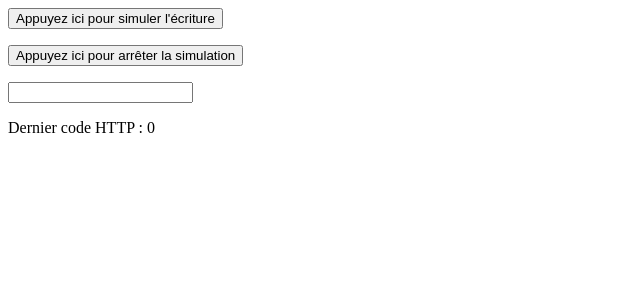
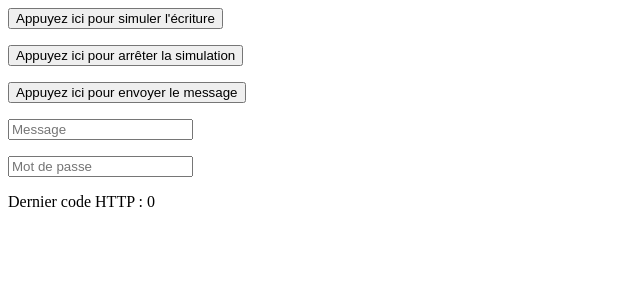
Before and after one commit to FlorianLeChat/Discord-Tunnel, a Next.js app in the folder src/main/ui/: page / in a window 1280 px wide. Shown: the top 300 px of the page, without its empty margins (0-640 px from the left). Built offline with nearby package versions, Linux system fonts and the light colour scheme.

Commit message:
Ajout des nouveaux outils côté front-end

```diff
--- a/src/main/ui/pages/index.tsx
+++ b/src/main/ui/pages/index.tsx
@@ -8,6 +8,7 @@ export default function Home()
 	// Déclaration des variables.
 	const [ code, setCode ] = useState( 0 );
 	const [ timer, setTimer ] = useState<NodeJS.Timer>();
+	const [ message, setMessage ] = useState( "" );
 	const [ password, setPassword ] = useState( "" );
 
 	const updatePassword = ( event: React.ChangeEvent<HTMLInputElement> ) =>
@@ -15,19 +16,21 @@ export default function Home()
 		setPassword( event.target.value );
 	};
 
-	// Permet d'envoyer une requête à l'API de Discord pour simuler l'écriture d'un message.
-	const runApiRequest = () =>
+	const updateMessage = ( event: React.ChangeEvent<HTMLInputElement> ) =>
 	{
-		fetch( window.location.pathname + "api/typing?secret=" + password )
-			.then( response => setCode( response.status ) );
-
-		console.log( "runApiRequest" );
+		setMessage( event.target.value );
 	};
 
 	// Permet de démarrer l'envoi de requêtes à l'API de Discord.
 	const startSimulation = () =>
 	{
-		setTimer( setInterval( runApiRequest, 5000 ) );
+		setTimer( setInterval( () =>
+		{
+			fetch( window.location.pathname + "api/typing?secret=" + password )
+				.then( response => setCode( response.status ) );
+
+			console.log( "Requête de simulation d'écriture envoyée." );
+		}, 5000 ) );
 
 		alert( "Simulation démarrée." );
 	};
@@ -43,6 +46,18 @@ export default function Home()
 		}
 	};
 
+	// Permet d'envoyer un message au travers de l'API de Discord.
+	const sendMessage = () =>
+	{
+		setTimer( setInterval( () =>
+		{
+			fetch( window.location.pathname + "api/message?secret=" + password + "&message=" + message )
+				.then( response => setCode( response.status ) );
+
+			console.log( "Requête de simulation de messages envoyée." );
+		}, 5000 ) );
+	};
+
 	// Affichage du rendu HTML de la page.
 	return (
 		<section>
@@ -50,7 +65,11 @@ export default function Home()
 
 			<button onClick={stopSimulation}>Appuyez ici pour arrêter la simulation</button>
 
-			<input type="text" value={password} onChange={updatePassword} />
+			<button onClick={sendMessage}>Appuyez ici pour envoyer le message</button>
+
+			<input type="text" value={password} onChange={updateMessage} placeholder="Message" />
+
+			<input type="text" value={password} onChange={updatePassword} placeholder="Mot de passe" />
 
 			Dernier code HTTP : {code}
 		</section>
```
